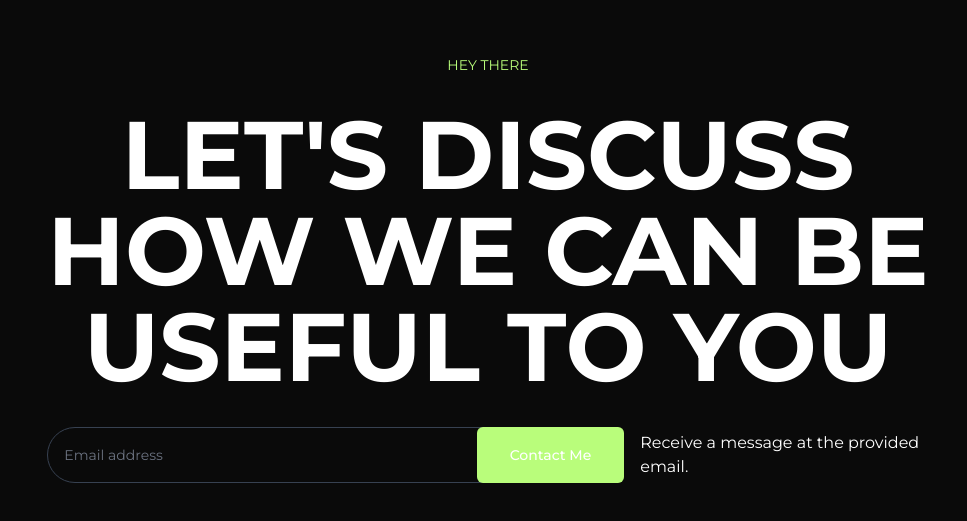
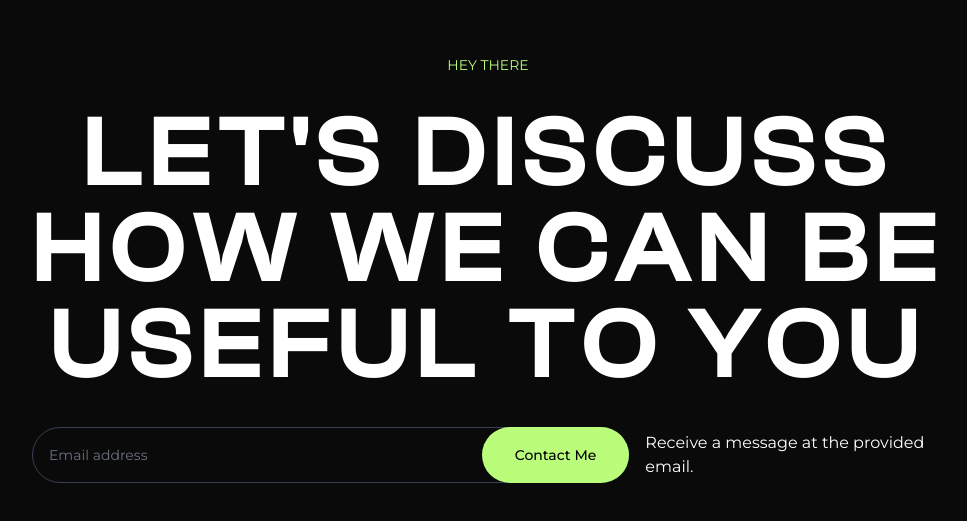
Before and after one commit to JaleelB/aws-serverless-contact-form, a Next.js app: page / in a window 1280 px wide. Shown: the part 131-652 px from the top of the page, without its empty margins (152-1119 px from the left). Built offline with nearby package versions, Linux system fonts and the light colour scheme.

Commit message:
setup tailwind and app to use font

```diff
--- a/package.json
+++ b/package.json
@@ -9,6 +9,7 @@
     "lint": "next lint"
   },
   "dependencies": {
+    "@next/font": "^13.2.4",
     "@types/node": "18.15.11",
     "@types/react": "18.0.31",
     "@types/react-dom": "18.0.11",
--- a/pages/_app.tsx
+++ b/pages/_app.tsx
@@ -1,6 +1,23 @@
 import '@component/styles/globals.css'
 import type { AppProps } from 'next/app'
+import { Montserrat } from 'next/font/google'
+import localFont from 'next/font/local'
+
+const montserrat = Montserrat({
+  subsets: ['latin'],
+  variable: '--font-montserrat'
+})
+
+const clashdiplay = localFont({
+  src: '../fonts/ClashDisplay-Medium.ttf',
+  variable: '--font-clash-display'
+})
 
 export default function App({ Component, pageProps }: AppProps) {
-  return <Component {...pageProps} />
+
+  return  (
+    <main className={`${clashdiplay.variable} ${montserrat.variable}`}>
+      <Component {...pageProps} />
+    </main>
+  )
 }
--- a/pages/index.tsx
+++ b/pages/index.tsx
@@ -1,7 +1,7 @@
 import Head from 'next/head'
-import { Montserrat } from 'next/font/google'
+// import { Montserrat } from 'next/font/google'
 
-const montserrat = Montserrat({ subsets: ['latin'] })
+// const montserrat = Montserrat({ subsets: ['latin'] })
 
 export default function Home() {
   return (
@@ -12,15 +12,20 @@ export default function Home() {
         <meta name="viewport" content="width=device-width, initial-scale=1" />
         <link rel="icon" href="/favicon.ico" />
       </Head>
-      <main
-        className={`bg-primary py-12 px-4 sm:px-6 lg:px-8 h-screen w-screen grid place-items-center ${montserrat.className}`}
+      <section
+        className={`bg-primary py-12 px-4 sm:px-6 lg:px-8 h-screen w-screen grid place-items-center`}
       >
-        <section className="max-w-5xl mx-auto grid gap-8">
-          <h1 className='uppercase text-center text-sm text-secondary'>Hey there</h1>
-          <h2 className="text-center text-3xl font-bold text-gray-900 sm:text-4xl lg:text-6xl xl:text-8xl uppercase text-primary">
+        <div className="max-w-5xl mx-auto grid gap-8">
+          <h1 className='uppercase text-center text-sm text-secondary font-montserrat'>Hey there</h1>
+          <h2 className="
+              text-center text-3xl font-bold text-gray-900
+              sm:text-4xl lg:text-6xl xl:text-8xl uppercase
+              text-primary font-clash-display tracking-widest
+            "
+          >
             let&apos;s discuss <br/>how we can be<br/> useful to you
           </h2>
-          <div className='flex w-full items-center justify-center flex-col lg:flex-row'>
+          <div className='flex items-center justify-center flex-col lg:flex-row font-montserrat'>
             <form
               // onSubmit={handleSubmit}
               className="flex h-12 lg:h-14 w-full relative flex"
@@ -52,8 +57,8 @@ export default function Home() {
                     type="submit"
                     className="
                       group absolute px-8 flex justify-center items-center h-full text-center
-                      border border-transparent text-sm font-medium rounded-md
-                      text-white bg-secondary hover:bg-secondary-700 focus:outline-none
+                      border border-transparent text-sm font-medium
+                      bg-secondary hover:bg-secondary-700 focus:outline-none
                       focus:ring-1 focus:ring-offset-1 focus:ring indigo-500
                       rounded-full leading-4 top-0 right-0 text-black font-medium
                     "
@@ -61,12 +66,12 @@ export default function Home() {
                     Contact Me
                   </button>
               </form>
-              <div className='ml-4 text-primary w-full lg:w-1/2'>
+              <div className='ml-4 text-primary w-full mt-4 lg:mt-0 lg:w-1/2 2xl:w-4/12'>
                 <p>Receive a message at the provided email.</p>
               </div>
             </div>
-          </section>
-      </main>
+          </div>
+      </section>
     </>
   )
 }
--- a/tailwind.config.js
+++ b/tailwind.config.js
@@ -15,6 +15,10 @@ module.exports = {
         'secondary': '#B9FD7B',
       },
     },
+    fontFamily:{
+      "montserrat": "var(--font-montserrat)",
+      "clash-display": "var(--font-clash-display)",
+    }
   },
   plugins: [],
 }
```
Also changed, not shown: 2 other files (tests, documents, lock files or other folders).
